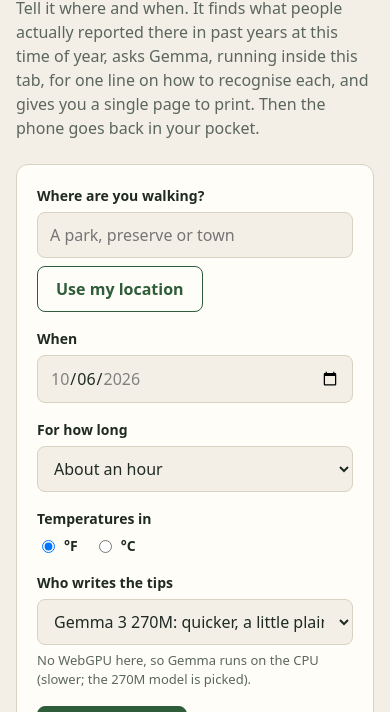
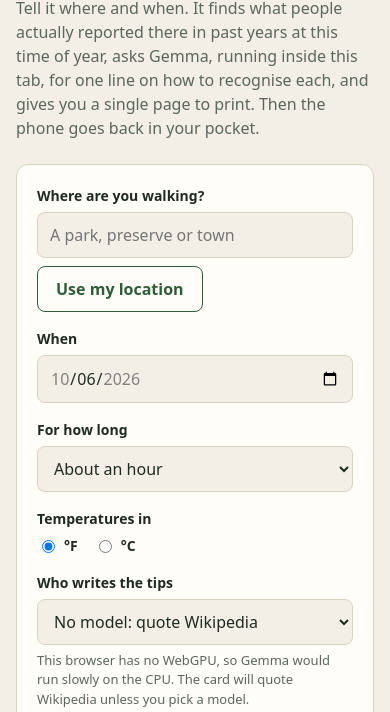
Before and after one commit to mikey92/paper-trail, a website built with Vite: page index.html in a window 390 px wide. Shown: the part 132-844 px from the top of the page. Built offline with nearby package versions, Linux system fonts and the light colour scheme.

Commit message:
Without WebGPU, quote Wikipedia by default; shorter model labels
On one CPU thread Gemma takes minutes per card. The models stay selectable.
The option labels no longer get cut off on a phone.

```diff
--- a/index.html
+++ b/index.html
@@ -48,8 +48,8 @@
         <div class="field wide">
           <label for="model">Who writes the tips</label>
           <select id="model" name="model">
-            <option value="gemma-3-1b">Gemma 3 1B: the best tips (0.8 GB, downloaded once)</option>
-            <option value="gemma-3-270m">Gemma 3 270M: quicker, a little plainer (0.3 GB)</option>
+            <option value="gemma-3-1b">Gemma 3 1B (0.8 GB, downloaded once)</option>
+            <option value="gemma-3-270m">Gemma 3 270M (0.3 GB, rougher)</option>
             <option value="none">No model: quote Wikipedia</option>
           </select>
           <span id="device" class="hint"></span>
--- a/src/main.ts
+++ b/src/main.ts
@@ -257,9 +257,13 @@ const unit = prefs.unit ?? (/-(US|LR|MM)$/i.test(navigator.language) ? "F" : "C"
 (form.querySelector(`input[name=unit][value=${unit}]`) as HTMLInputElement | null)?.click();
 
 void pickDevice().then(({ device }) => {
-  if (device === "wasm" && !prefs.model) modelInput.value = "gemma-3-270m";
+  // Without WebGPU, Gemma runs on one CPU thread: minutes per card. Quoting Wikipedia is the
+  // honest default there, and the models stay one click away.
+  if (device === "wasm" && !prefs.model) modelInput.value = "none";
   $<HTMLSpanElement>("#device").textContent =
-    device === "webgpu" ? "Your browser has WebGPU, so Gemma runs on your graphics chip." : "No WebGPU here, so Gemma runs on the CPU (slower; the 270M model is picked).";
+    device === "webgpu"
+      ? "This browser has WebGPU, so Gemma runs on your own graphics chip."
+      : "This browser has no WebGPU, so Gemma would run slowly on the CPU. The card will quote Wikipedia unless you pick a model.";
 });
 
 form.addEventListener("submit", (e) => {
```
